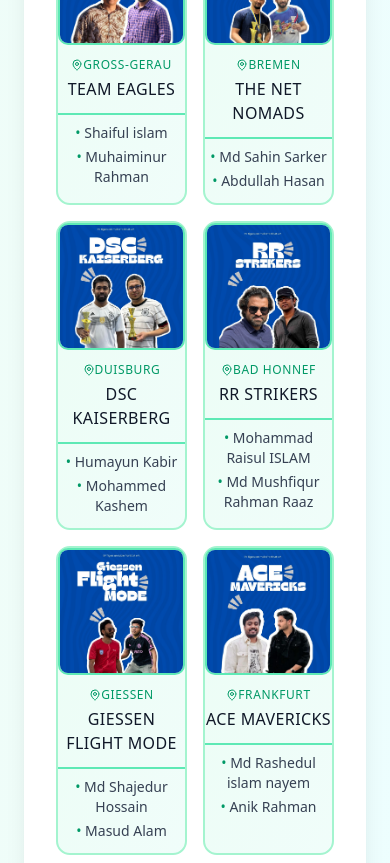
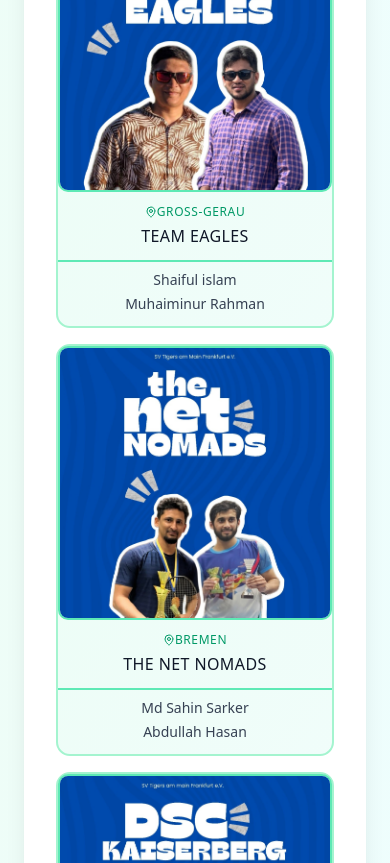
Before and after one commit to farruck-tusar/Ammainbadmintontournament2025, a React (Vite) app: page / in a window 390 px wide. Shown: the part 5580-6443 px from the top of the page. Built offline with nearby package versions, Linux system fonts and the light colour scheme.

Commit message:
adjust responsiveness

```diff
--- a/src/components/teams-showcase.tsx
+++ b/src/components/teams-showcase.tsx
@@ -124,7 +124,7 @@
         <h2 className="text-emerald-700">Participating Teams</h2>
       </div>
 
-      <div className="grid grid-cols-2 lg:grid-cols-4 gap-4">
+      <div className="grid grid-cols-1 lg:grid-cols-4 gap-4">
         {teams.map((team, index) => (
           <div
             key={index}
@@ -154,10 +154,10 @@
                 {/* Numbered Players */}
                 <div className="mt-2 text-center space-y-1 pb-3">
                     <div className="text-sm text-gray-700 font-medium">
-                    <span className="text-emerald-600 mt-0.5">•</span> {team.player1}
+                      {team.player1}
                     </div>
                     <div className="text-sm text-gray-700 font-medium">
-                    <span className="text-emerald-600 mt-0.5">•</span> {team.player2}
+                      {team.player2}
                     </div>
                 </div>
                 </div>
```
